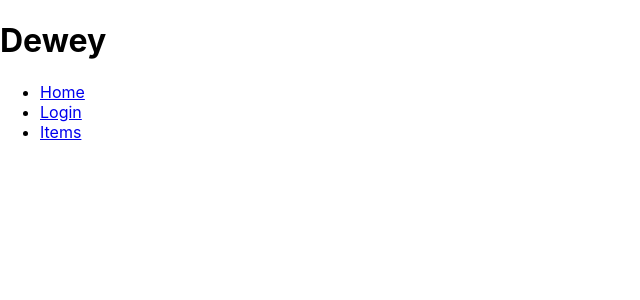
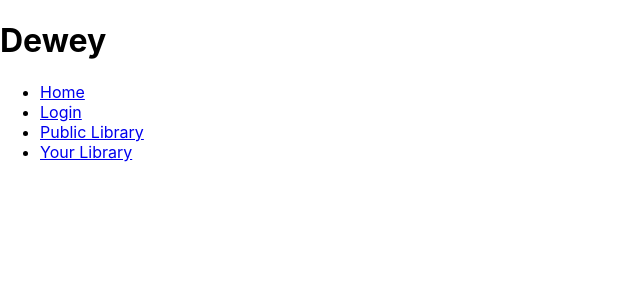
Before and after one commit to abernethyb/dewey, a React (Create React App) app: page / in a window 1280 px wide. Shown: the top 300 px of the page, without its empty margins (0-640 px from the left). Built offline with nearby package versions, Linux system fonts and the light colour scheme.

Commit message:
made personal library page to display user specific items...switching to branch

```diff
--- a/src/components/ApplicationViews.js
+++ b/src/components/ApplicationViews.js
@@ -1,6 +1,7 @@
 import { Route } from "react-router-dom";
 import React from "react";
 import ItemList from "./items/ItemList";
+import PersonalItemList from "./items/PersonalItemList";
 import Login from "./auth/Login"
 
 const ApplicationViews = (props) => {
@@ -14,9 +15,16 @@ const ApplicationViews = (props) => {
                 return <Login setUser={setUser} {...props} />
             }} />
             <Route
-                path="/items"
+                exact
+                path="/PublicLibrary"
                 render={props => {
                     return <ItemList {...props} />;
+                }}
+            />
+            <Route
+                path="/PersonalLibrary"
+                render={props => {
+                    return <PersonalItemList {...props} />;
                 }}
             />
         </>
--- /dev/null
+++ b/src/components/items/PersonalItemList.js
@@ -0,0 +1,28 @@
+import React, { useState, useEffect } from 'react';
+import ItemCard from './ItemCard';
+import ApiManager from '../../modules/ApiManager';
+
+let activeUserId = sessionStorage.getItem("credentials")
+const ItemList = (props) => {
+    const [items, setItems] = useState([]);
+
+    const getItems = () => {
+        return ApiManager.getByUserId("items", activeUserId, "user").then(itemsFromAPI => {
+            setItems(itemsFromAPI)
+        });
+    };
+
+    useEffect(() => {
+        getItems();
+    }, []);
+
+
+    return (
+        <>
+            <div className="item--list">
+                {items.map(item =><ItemCard key={item.id} item={item} {...props} />)}
+            </div>
+        </>
+    );
+};
+export default ItemList
--- a/src/components/nav/NavBar.js
+++ b/src/components/nav/NavBar.js
@@ -21,8 +21,13 @@ const NavBar = () => {
             </Link>
           </li>
           <li>
-            <Link className="nav-link" to="/items">
-              Items
+            <Link className="nav-link" to="/PublicLibrary">
+            Public Library
+            </Link>
+          </li>
+          <li>
+            <Link className="nav-link" to="/PersonalLibrary">
+            Your Library
             </Link>
           </li>
         </ul>
```
Also changed, not shown: src/components/items/PersonalItemCard.js (added, +23 -0 lines).
